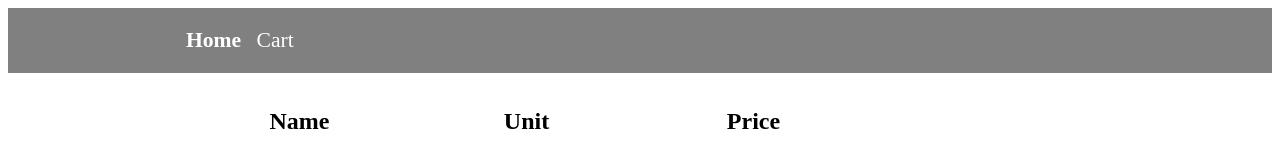
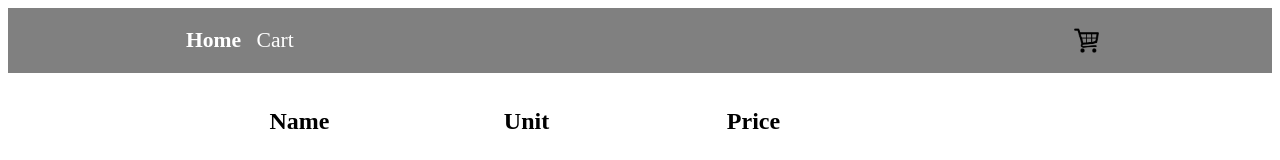
Before and after one commit to moustafabazzy/shopping-app-angular, an Angular app: page /list in a window 1280 px wide. Shown: the top 160 px of the page. Built offline with nearby package versions, Linux system fonts and the light colour scheme.

Commit message:
- MOD add cart icon to nav bar

```diff
--- a/src/app/app.component.html
+++ b/src/app/app.component.html
@@ -1,5 +1,6 @@
 <div class="nav-bar">
-  <div class="container">
+  <div class="nav-bar-links container">
+    <div>
       <a
         class="link"
         routerLink="list"
@@ -15,5 +16,7 @@
         Cart
       </a>
     </div>
+    <img class="cart-image" src="/assets/cart-icon.png"/>
+  </div>
 </div>
 <router-outlet></router-outlet>
--- a/src/app/app.component.scss
+++ b/src/app/app.component.scss
@@ -1,8 +1,14 @@
 .nav-bar {
   display: flex;
+  align-items: center;
   padding: 20px;
   background-color: gray;
-  .link {
+  .nav-bar-links {
+    display: flex;
+    align-items: center;
+    justify-content: space-between;
+  }
+  .nav-bar-links .link {
     margin: 5px;
     color: #fff;
     font-size: 1.35rem;
@@ -11,4 +17,8 @@
   .active {
     font-weight: bold
   }
+  .cart-image {
+    width: 25px;
+    height: 25px;
+  }
 }
```
Also changed, not shown: src/assets/cart-icon.png (added). Lines whose indentation alone changed are shown as unchanged.
